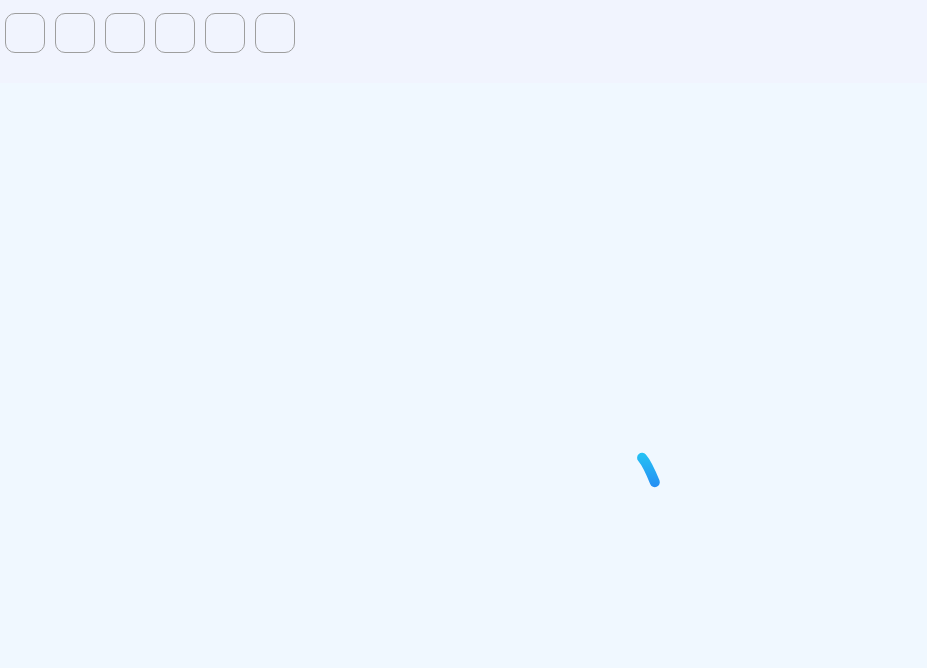
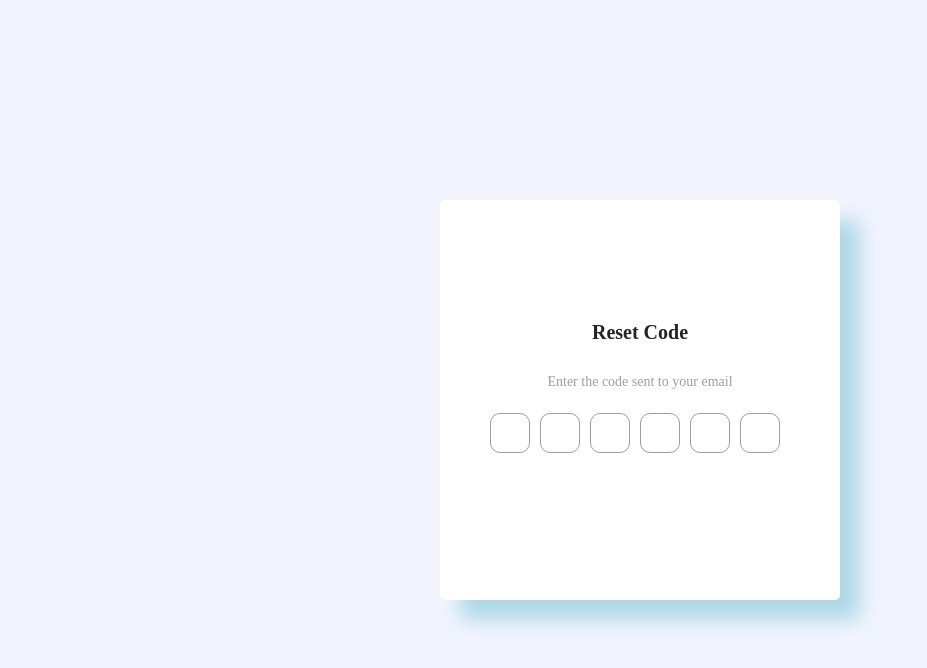
Before and after one commit to tobidechamp15/Receipt-Generator, a React (Create React App) app: page /ResetCode in a window 1280 px wide. Shown: the top 668 px of the page, without its empty margins (0-927 px from the left). Built offline with nearby package versions, Linux system fonts and the light colour scheme; a web font is replaced by a local one.

Commit message:
reset code

```diff
--- a/package.json
+++ b/package.json
@@ -10,11 +10,11 @@
     "@testing-library/jest-dom": "^5.17.0",
     "@testing-library/react": "^13.4.0",
     "@testing-library/user-event": "^13.5.0",
-    "axios": "^1.5.0",
+    "axios": "^1.5.1",
     "bootstrap": "^5.3.2",
     "font-awesome": "^4.7.0",
+    "jquery": "^3.7.1",
     "nodemon": "^3.0.1",
-    "jquery": "^3.7.1",
     "react": "^18.2.0",
     "react-dom": "^18.2.0",
     "react-icons": "^4.11.0",
--- a/src/Components/Login.js
+++ b/src/Components/Login.js
@@ -119,7 +119,7 @@ const Login = () => {
                       </span>
                       <input
                         className="input"
-                        type="text"
+                        type="password"
                         placeholder="Password"
                         onChange={handlePasswordChange}
                         value={password}
--- a/src/Components/ResetCode.js
+++ b/src/Components/ResetCode.js
@@ -68,10 +68,15 @@
 //   );
 // }
 
-import React, { useRef, useState, useEffect } from "react";
+import React, {
+  useRef,
+  useState,
+  useEffect,
+} from "react";
+
+
 import "./ResetCode.css";
-import Loader from "./Loader";
-import { Link } from "react-router-dom";
+
 
 export default function ResetCode() {
   const [isLoading, setIsLoading] = useState(true);
@@ -83,19 +88,11 @@ export default function ResetCode() {
     }, 2000); // Simulated 2-second delay
   }, []);
 
-
   const inputRefs = Array(6)
     .fill(0)
-    .map((_, index) => useRef(null));
+    .map(() => useRef(null));
 
   const [completeCode, setCompleteCode] = useState(""); // State variable to store the complete code
-  const [inputsDisabled, setInputsDisabled] = useState(false); // State variable to enable/disable inputs
-
-  useEffect(() => {
-    // Check if all inputs have values to disable them
-    const allInputsFilled = inputRefs.every((ref) => ref.current.value !== "");
-    setInputsDisabled(allInputsFilled);
-  }, [completeCode]);
 
   const handleInputChange = (e, index) => {
     const input = e.target;
@@ -103,16 +100,18 @@ export default function ResetCode() {
     const nextIndex = index + 1;
 
     if (input.value === "") {
-      // If the input is empty and the user presses backspace, move focus to the previous input
-      if (e.keyCode === 8 && prevIndex >= 0) {
-        inputRefs[prevIndex].current.focus();
+      // If the input is empty, disable the next input
+      if (nextIndex < inputRefs.length) {
+        inputRefs[nextIndex].current.disabled = true;
       }
-    } else if (/^\d$/.test(input.value) && nextIndex < inputRefs.length) {
-      // If the input is a digit, move focus to the next input
-      inputRefs[nextIndex].current.focus();
+    } else {
+      // If the input is not empty, enable the next input and set the value
+      inputRefs[nextIndex]?.current?.focus();
+      inputRefs[nextIndex]?.current?.removeAttribute("disabled");
     }
 
-    // Call a function to update the complete code when any input changes
+    // Update the input value and call a function to update the complete code
+    inputRefs[index].current.value = input.value;
     updateCompleteCode();
   };
 
@@ -120,11 +119,20 @@ export default function ResetCode() {
     const codeArray = inputRefs.map((ref) => ref.current.value);
     const code = codeArray.join(""); // Concatenate the digit inputs
     setCompleteCode(code); // Update the state variable
+
+    // Check if all inputs are filled, and if so, disable all inputs
+    const allInputsFilled = codeArray.every((value) => value !== "");
+    if (allInputsFilled) {
+      inputRefs.forEach((ref) => (ref.current.disabled = true));
+
+       window.location.href = "/ResetPassword";
+    }
   };
 
   const handleSubmit = (e) => {
     e.preventDefault(); // Prevent the default form submission behavior
     console.log("Complete Code:", completeCode); // Log the complete code
+
   };
 
   return (
@@ -141,15 +149,12 @@ export default function ResetCode() {
                   type="text"
                   maxLength="1"
                   ref={inputRef}
-                  onKeyDown={(e) => handleInputChange(e, index)}
+                  onKeyUp={(e) => handleInputChange(e, index)}
                   className="digit-input"
-                  disabled={inputsDisabled} // Disable inputs when all are filled
+                  disabled={index !== 0} // Disable all inputs except the first one initially
                 />
               ))}
             </div>
-          </div>
-          <div>
-            <Loader loading={isLoading} />
           </div>
         </form>
       </div>
--- a/src/Components/ResetPassword.css
+++ b/src/Components/ResetPassword.css
@@ -56,3 +56,7 @@ button{
   font-size: .9em;
   margin: 25px 0 10px;
 }
+
+span{
+    font-size: 14px;
+}
```
Also changed, not shown: 1 other file (tests, documents, lock files or other folders). Lines whose indentation alone changed are shown as unchanged.
